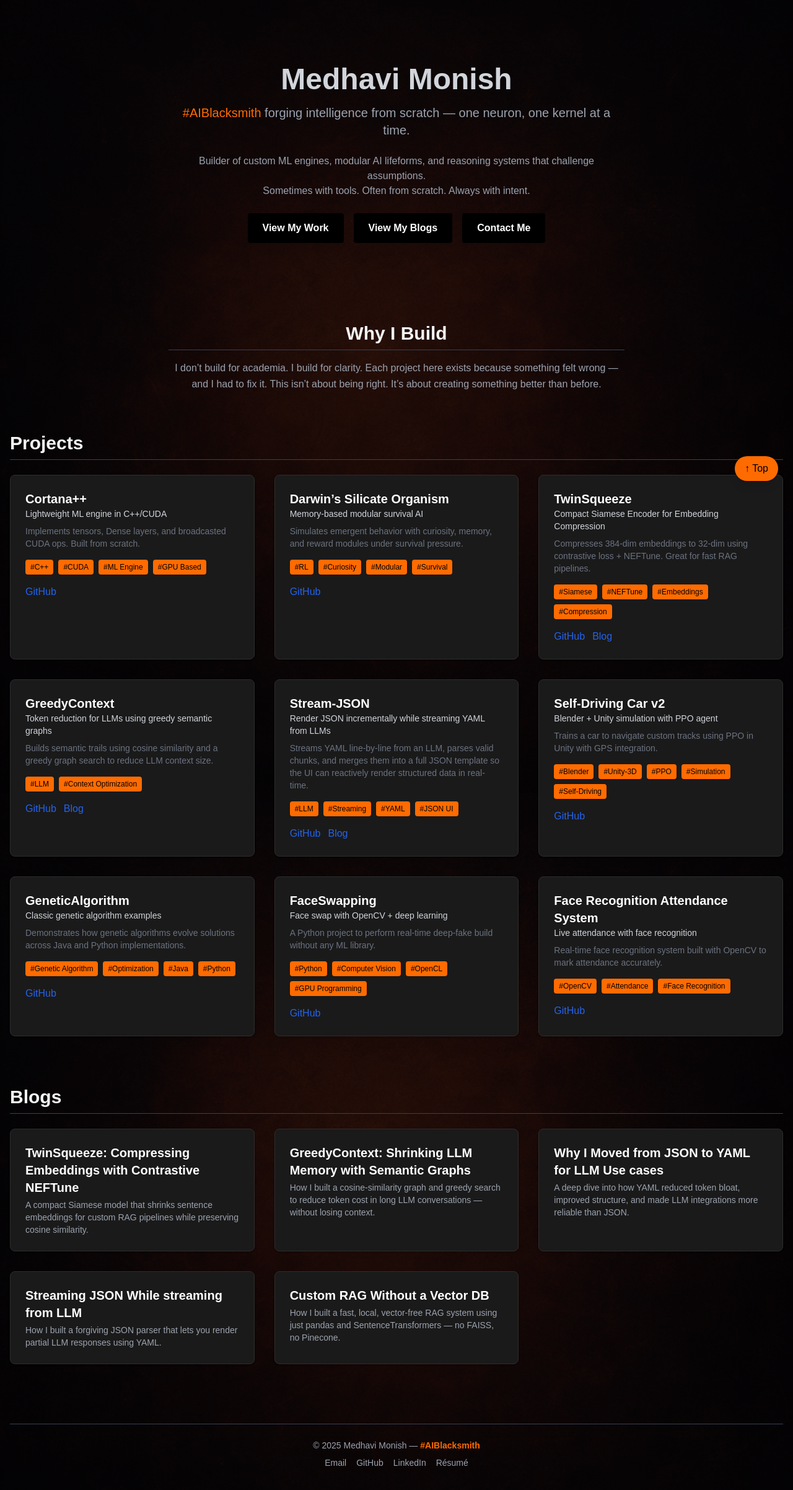
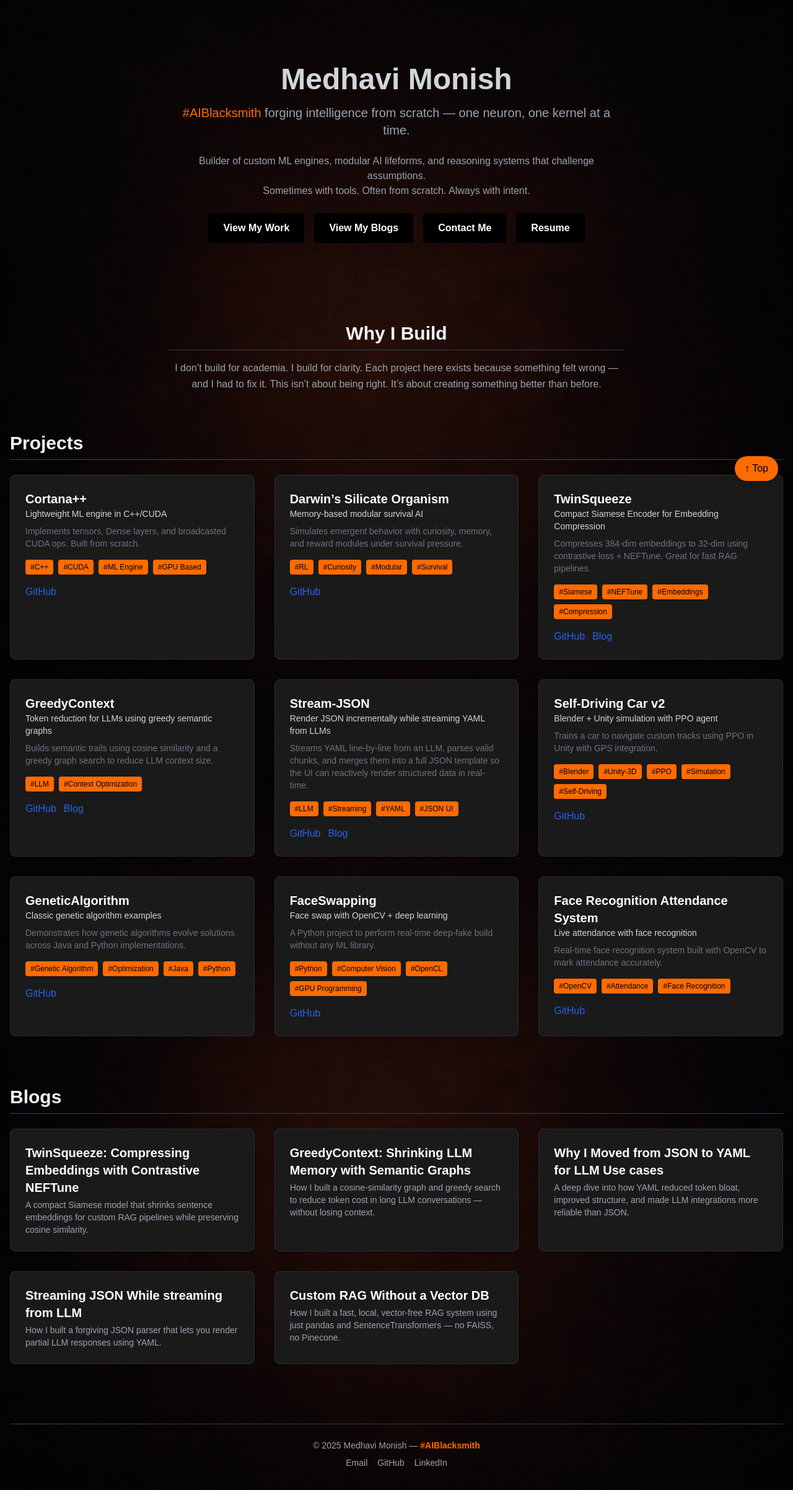
Before and after one commit to MedhaviMonish/medhavimonish.github.io, a Next.js app: page / in a window 1280 px wide. Shown: the top 2404 px of the page at 62% size. Built offline with nearby package versions, Linux system fonts and the light colour scheme.

Commit message:
resume updated and location moved

```diff
--- a/src/app/page.tsx
+++ b/src/app/page.tsx
@@ -40,9 +40,6 @@ export default function HomePage() {
             <a href="https://www.linkedin.com/in/medhavi-monish-a327ba169/" target="_blank" rel="noopener noreferrer" className="hover:underline">
               LinkedIn
             </a>
-            <a href="/Medhavi_Monish_Resume.pdf" target="_blank" rel="noopener noreferrer" className="hover:underline">
-              Résumé
-            </a>
           </div>
         </footer>
         <button
--- a/src/components/Hero.tsx
+++ b/src/components/Hero.tsx
@@ -31,6 +31,14 @@ export default function Hero() {
         >
           Contact Me
         </a>
+        <a
+          href="/Medhavi_Monish_Resume.pdf" // or the hosted PDF path
+          target="_blank"
+          rel="noopener noreferrer"
+          className="px-6 py-3 bg-black text-white font-semibold rounded hover:bg-gray-800 transition"
+        >
+          Resume
+        </a>
       </div>
     </section>
   );
```
Also changed, not shown: 1 other file (tests, documents, lock files or other folders).
